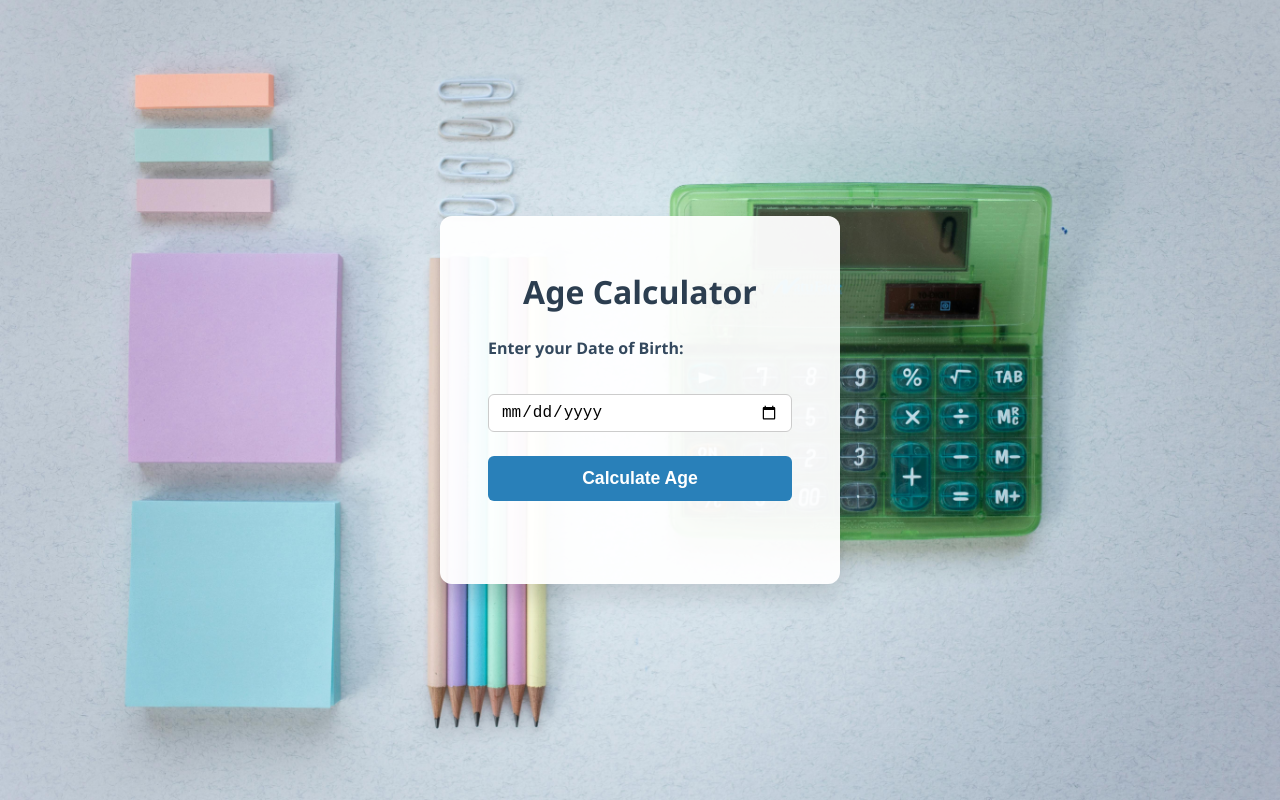
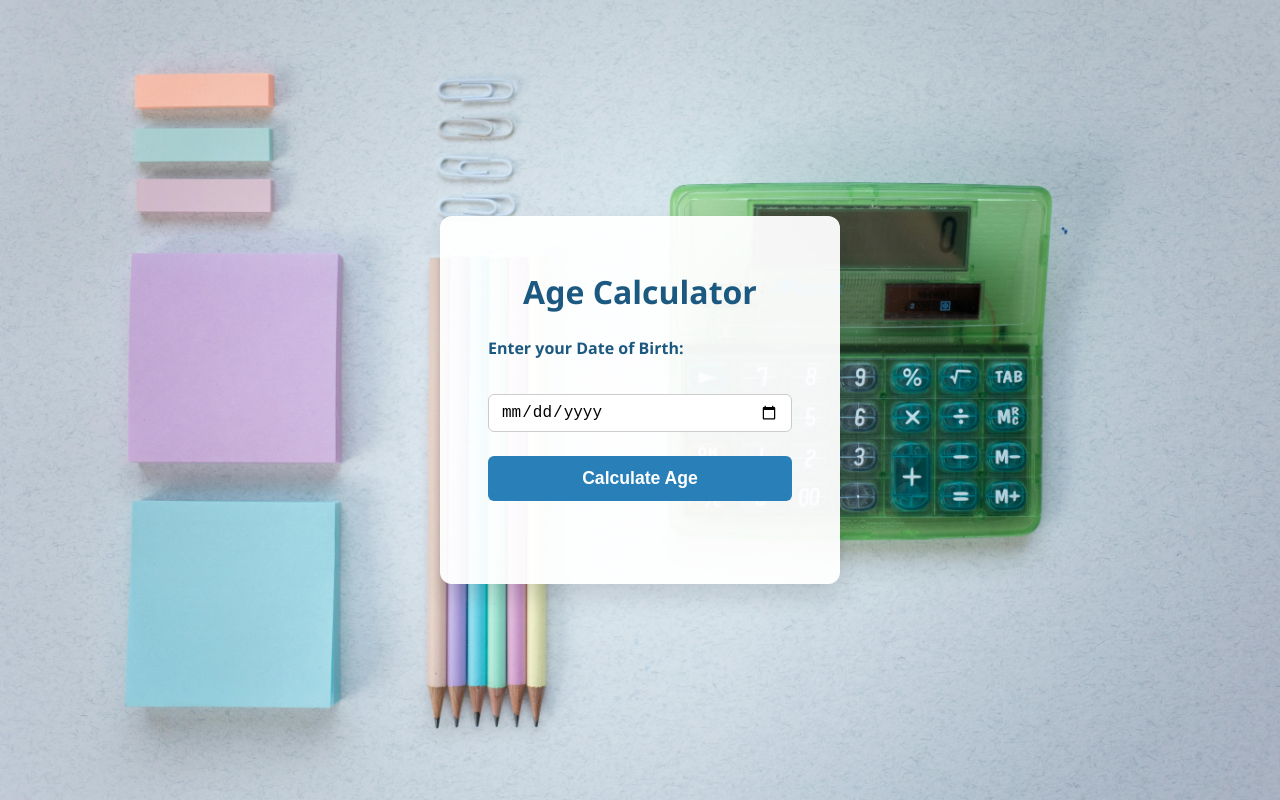
Before and after one commit to HerveMashukane/CodeAlpha_AgeCalculator, a plain HTML site: page index.html in a window 1280 px wide. Drawn offline with Linux system fonts and the light colour scheme.

Commit message:
fix bug in css for text color

```diff
--- a/index.html
+++ b/index.html
@@ -7,12 +7,12 @@
   <link rel="stylesheet" href="style.css">
 </head>
 <body>
-    <div class="container" style="color: #1c5980;">
-        <h1>
+    <div class="container">
+        <h1 style="color: #1c5980;">
             Age Calculator
         </h1>
         <form id="ageForm">
-            <label for="dob">
+            <label for="dob" style="color: #1c5980;">
                 Enter your Date of Birth:
             </label><br/>
             <input type="date" id="dob" name="dob" required max="">
```
